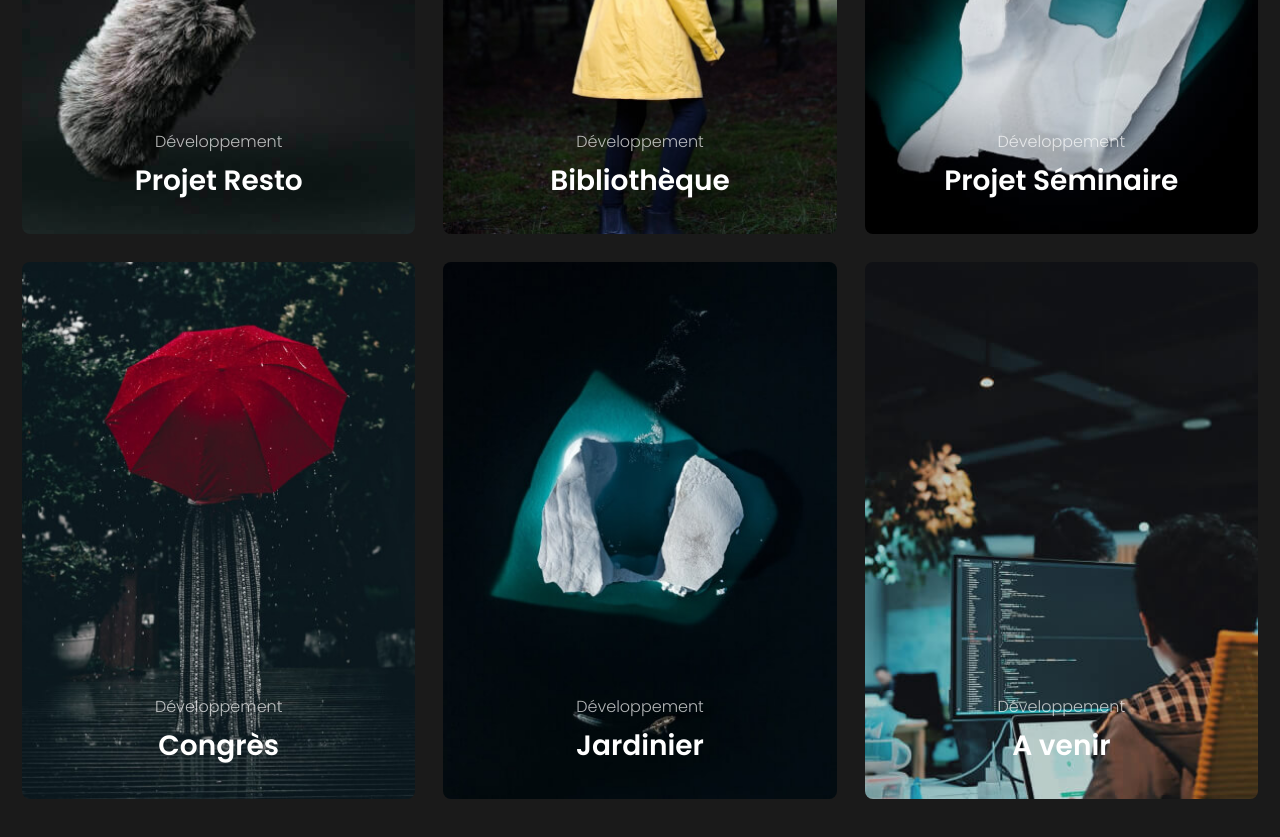
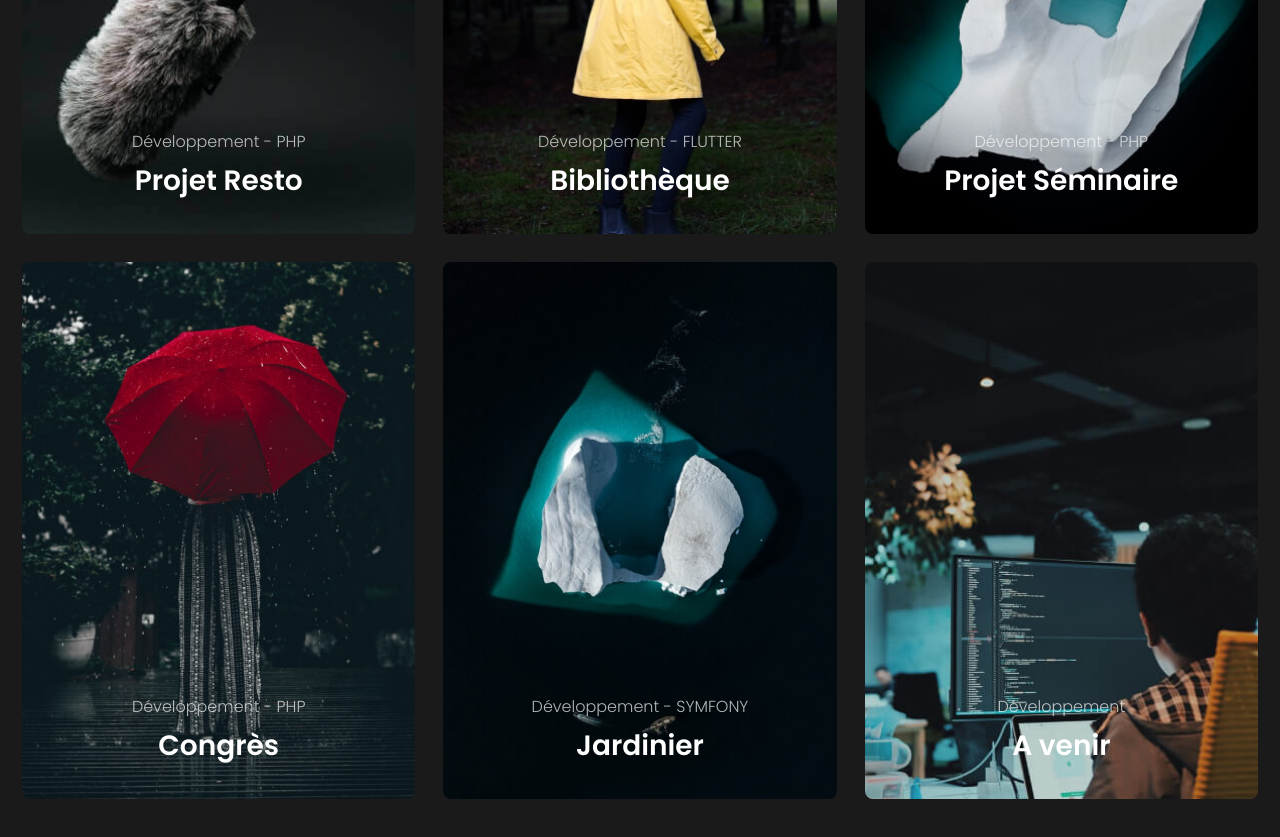
Before and after one commit to Adrhaine/pierrejny, a plain HTML site: page index.html in a window 1280 px wide. Shown: the part 4060-4897 px from the top of the page. Drawn offline with nearby package versions, Linux system fonts and the light colour scheme.

Commit message:
Update index.html

```diff
--- a/index.html
+++ b/index.html
@@ -237,7 +237,7 @@
                 <a href="https://github.com/Adrhaine/Resto.git" target="_blank">
                     <img src="assets/img/portfolio-1.jpg" alt="" class="portfolio__img" />
                     <div class="portfolio__data">
-                        <p class="portfolio__subtitle">Développement</p>
+                        <p class="portfolio__subtitle">Développement - PHP</p>
                         <h3 class="portfolio__title">Projet Resto</h3>
                         <p class="portfolio__description">Voici un projet restaurant réalisé en 1ère année utilisant le MVC.</p>
                     </div>
@@ -248,7 +248,7 @@
                 <a href="https://github.com/Adrhaine/bibliotheque.git" target="_blank">
                     <img src="assets/img/portfolio-2.jpg" alt="" class="portfolio__img" />
                     <div class="portfolio__data">
-                        <p class="portfolio__subtitle">Développement</p>
+                        <p class="portfolio__subtitle">Développement - FLUTTER</p>
                         <h3 class="portfolio__title">Bibliothèque</h3>
                         <p class="portfolio__description">Voici un projet réalisé avec Flutter sur une application pour une bibliothèque.</p>
                     </div>
@@ -260,7 +260,7 @@
                 <a href="https://github.com/Adrhaine/Seminaire_mvc.git" target="_blank">
                     <img src="assets/img/portfolio-3.jpg" alt="" class="portfolio__img" />
                     <div class="portfolio__data">
-                        <p class="portfolio__subtitle">Développement</p>
+                        <p class="portfolio__subtitle">Développement - PHP</p>
                         <h3 class="portfolio__title">Projet Séminaire</h3>
                         <p class="portfolio__description">C'est un projet appelant une API et en l'utilisant</p>
                     </div>
@@ -273,7 +273,7 @@
                 <a href="https://github.com/Adrhaine/Congres.git" target="_blank">
                     <img src="assets/img/portfolio-4.jpg" alt="" class="portfolio__img" />
                     <div class="portfolio__data">
-                        <p class="portfolio__subtitle">Développement</p>
+                        <p class="portfolio__subtitle">Développement - PHP</p>
                         <h3 class="portfolio__title">Congrès</h3>
                         <p class="portfolio__description">Voici un projet d'un Congrès réalisé en 2ème année utilisant le MVC et les class.</p>
                     </div>
@@ -285,7 +285,7 @@
                 <a href="https://github.com/Adrhaine/Jardinier.git" target="_blank">
                     <img src="assets/img/portfolio-5.jpg" alt="" class="portfolio__img" />
                     <div class="portfolio__data">
-                        <p class="portfolio__subtitle">Développement</p>
+                        <p class="portfolio__subtitle">Développement - SYMFONY</p>
                         <h3 class="portfolio__title">Jardinier</h3>
                         <p class="portfolio__description">Voici un projet jardinier réalisé en 2ème année utilisant Symfony.</p>
                     </div>
```
